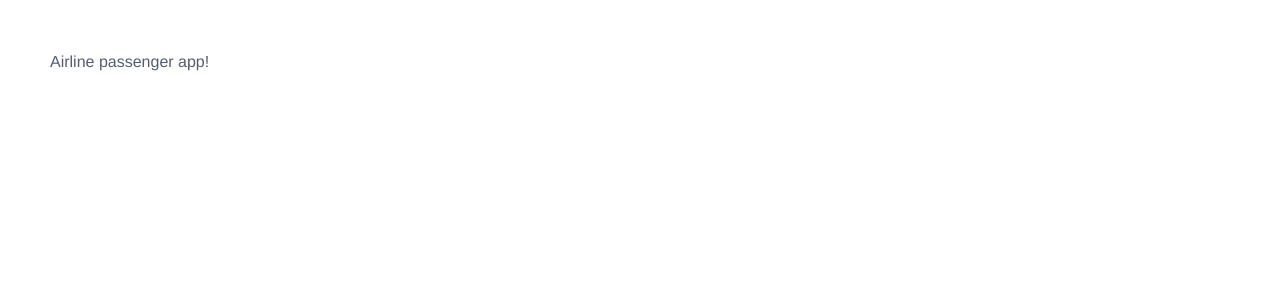
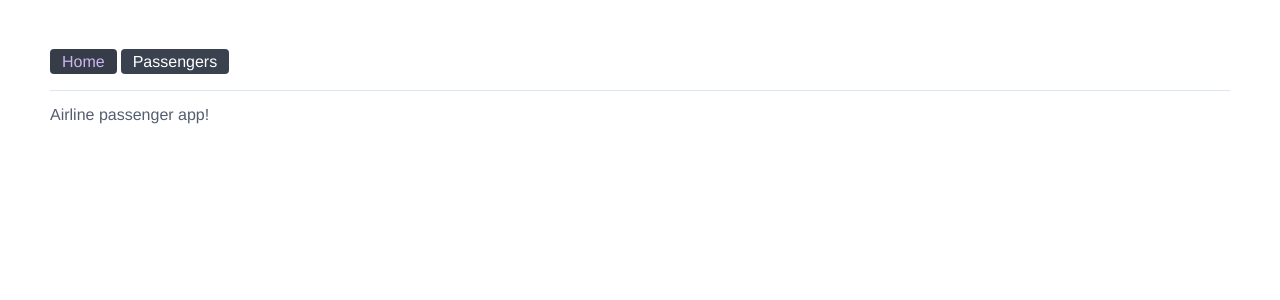
Before and after one commit to tjacker/motto-angular-fundamentals, an Angular app: page / in a window 1280 px wide. Shown: the top 300 px of the page. Built offline with nearby package versions, Linux system fonts and the light colour scheme.

Commit message:
Includes navigation using RouterLink

```diff
--- a/src/app/app.component.html
+++ b/src/app/app.component.html
@@ -1,3 +1,14 @@
 <div class="app">
+  <nav class="nav">
+    <ul class="nav__links">
+      <li *ngFor="let item of nav"
+        class="nav__links-item">
+        <a [routerLink]="item.link"
+          routerLinkActive="active"
+          [routerLinkActiveOptions]="{ exact: item.exact }"
+          class="nav__links-tag">{{ item.name }}</a>
+      </li>
+    </ul>
+  </nav>
   <router-outlet></router-outlet>
 </div>
--- a/src/app/app.component.scss
+++ b/src/app/app.component.scss
@@ -0,0 +1,25 @@
+.nav {
+	margin-bottom: 0.75rem;
+	padding-bottom: 1rem;
+	border-bottom: 1px solid #dce5f2;
+
+	&__links {
+		display: flex;
+
+		&-item {
+			margin-right: 0.25rem;
+		}
+
+		&-tag {
+			background-color: #3a4250;
+			color: white;
+			padding: 0.25rem 0.75rem;
+			border-radius: 4px;
+
+			&.active {
+				background-color: #363c48;
+				color: #ceb6f1;
+			}
+		}
+	}
+}
--- a/src/app/app.component.ts
+++ b/src/app/app.component.ts
@@ -1,4 +1,10 @@
 import { Component } from '@angular/core';
+
+interface Nav {
+	link: string;
+	name: string;
+	exact: boolean;
+}
 
 @Component({
 	selector: 'app-root',
@@ -7,4 +13,16 @@ import { Component } from '@angular/core';
 })
 export class AppComponent {
 	title = 'motto-angular-fundamentals';
+	nav: Nav[] = [
+		{
+			link: '/',
+			name: 'Home',
+			exact: true
+		},
+		{
+			link: '/passengers',
+			name: 'Passengers',
+			exact: false
+		}
+	];
 }
```
